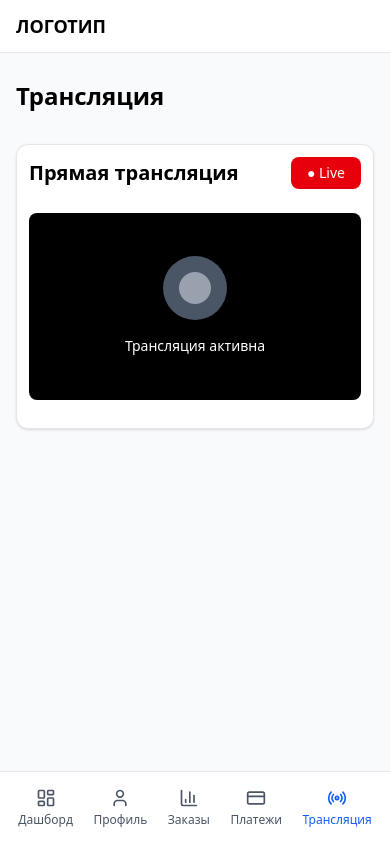
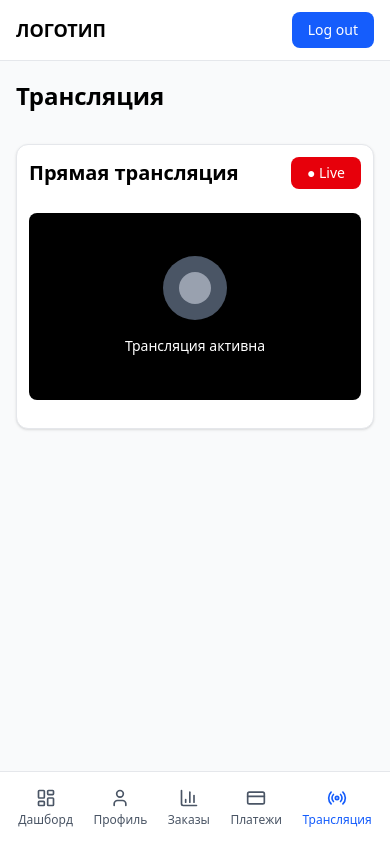
Before and after one commit to code-hamster-09/testing-task, a Next.js app: page /broadcast in a window 390 px wide. Built offline with nearby package versions, Linux system fonts and the light colour scheme; sample sign-in values are in the browser's storage.

Commit message:
added log out button on mobile devices

```diff
--- a/src/components/header.tsx
+++ b/src/components/header.tsx
@@ -69,14 +69,10 @@ export function Header() {
           <Link href="/dashboard" className="text-lg font-bold text-black">
             ЛОГОТИП
           </Link>
-          {/* <Button
-            variant="ghost"
-            size="sm"
-            onClick={() => setMobileMenuOpen(!mobileMenuOpen)}
-            aria-label="Toggle menu"
-          >
-            {mobileMenuOpen ? <X size={20} /> : <Menu size={20} />}
-          </Button> */}
+          <Button className="flex items-center space-x-2 px-4 py-2 rounded-lg text-sm font-medium transition-colors bg-blue-600 text-white" onClick={() => {
+            localStorage.removeItem("user")
+            window.location.href = "/"
+          }}>Log out</Button>
         </div>
 
         {/* Mobile Menu Overlay */}
```
